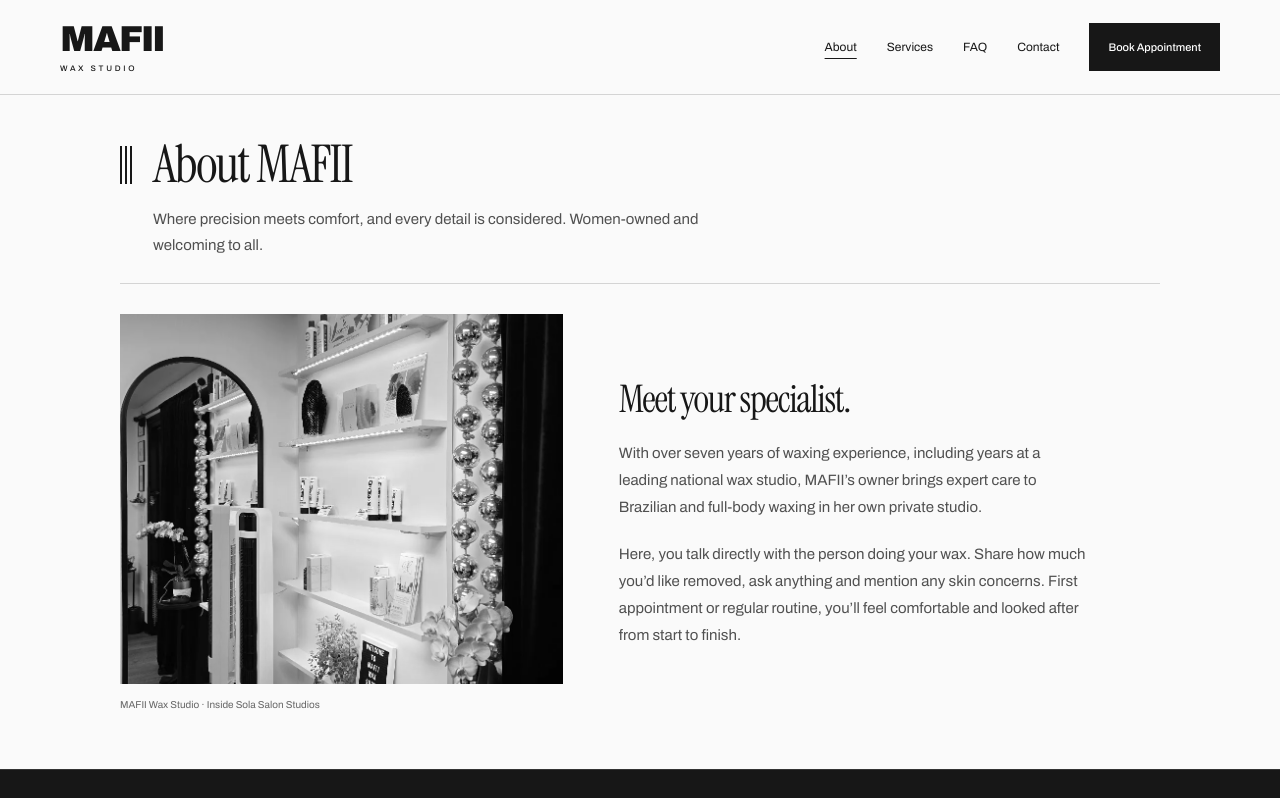
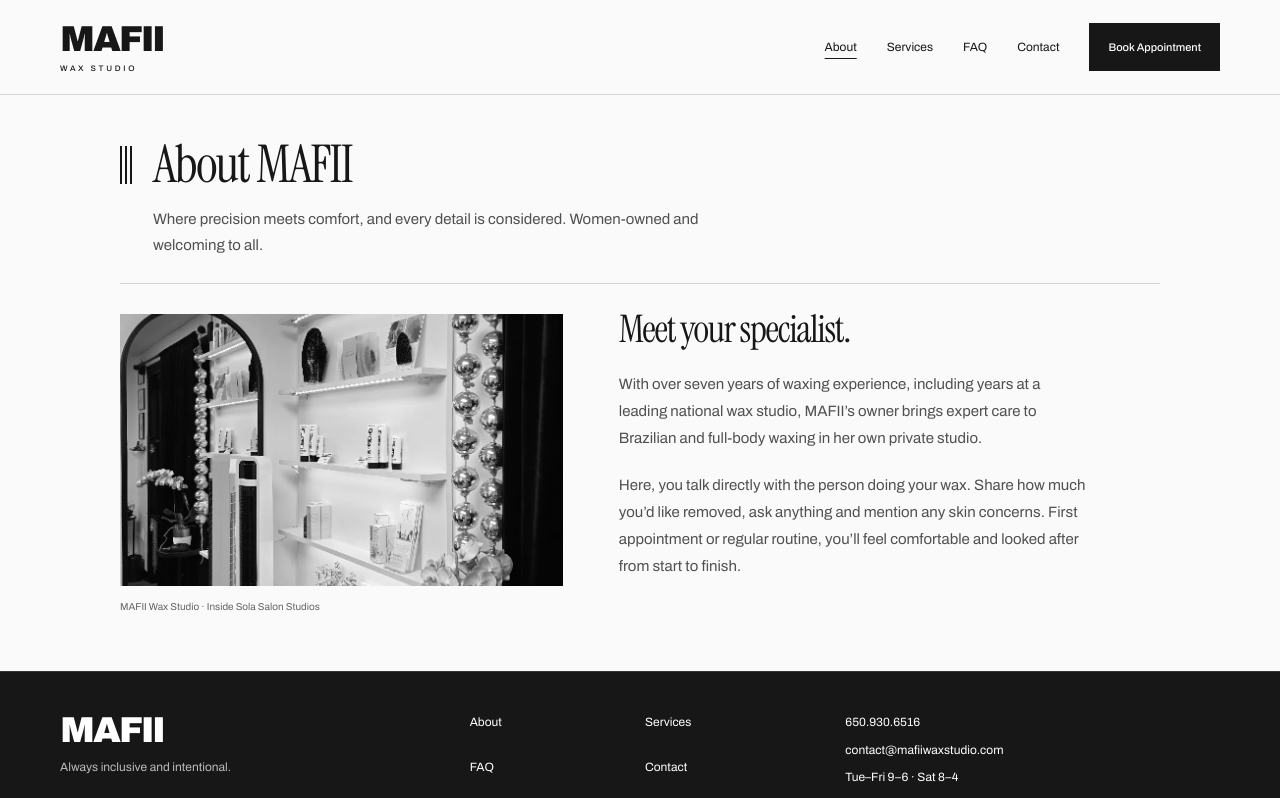
Before and after one commit to shree6791/mafii-wax, a React (Vite) app in the folder artifacts/mafii/: page /about in a window 1280 px wide. Shown: the top 798 px of the page. Built offline with nearby package versions, Linux system fonts and the light colour scheme; no server answers.

Commit message:
About: copy level with the photo; photo sized to the copy
Co-Authored-By: Claude Opus 5.5 <noreply@anthropic.com>
Claude-Session: https://claude.ai/code/session_018Rga2QeSTmGMB5Q4iJ2ACE

```diff
--- a/artifacts/mafii/src/pages/editorial/InnerPages.css
+++ b/artifacts/mafii/src/pages/editorial/InnerPages.css
@@ -86,8 +86,10 @@
 .mafii-refined.refined-inner .mf-contact-hours h2{margin:0 0 12px;line-height:1}
 .mafii-refined.refined-inner .mf-contact-map iframe{height:200px}
 @media (max-width:767px){.mafii-refined.refined-inner .mf-contact-layout{grid-template-columns:1fr;gap:32px}.mafii-refined.refined-inner .mf-contact-map iframe{height:240px}}
-/* About: centre the copy against the photo */
-.mafii-refined.refined-inner .mf-about-layout{align-items:center}
+/* About: copy starts level with the photo; photo sized to the copy */
+.mafii-refined.refined-inner .mf-about-layout{align-items:start}
+.mafii-refined.refined-inner .mf-about-copy h2{margin-top:-6px}
+@media (min-width:768px){.mafii-refined.refined-inner .mf-about-photo img{height:272px}}
 .mafii-refined .mf details p a{text-decoration:underline;text-underline-offset:3px}
 .mafii-refined .mf-footer nav>a:last-child{grid-column:auto}
 
```
Also changed, not shown: 5 other files (tests, documents, lock files or other folders).
